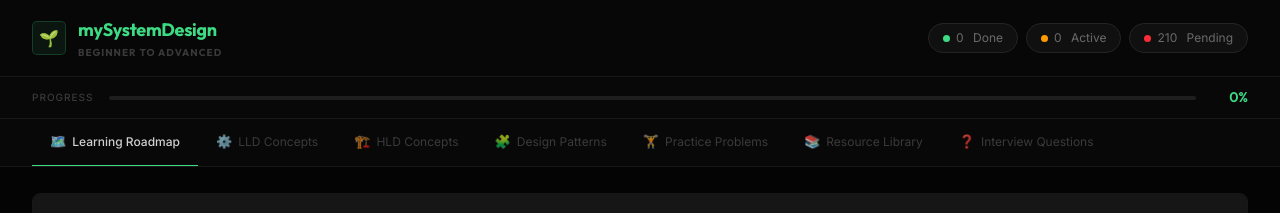
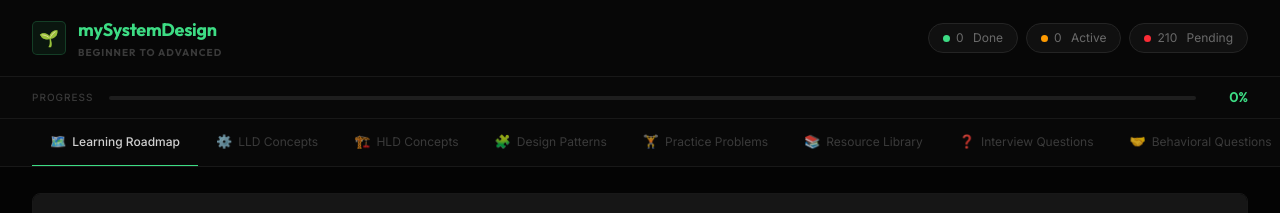
Before and after one commit to Ankit-cs/rd, a Next.js app in the folder lldSheet/: page / in a window 1280 px wide. Shown: the top 213 px of the page. Built offline with nearby package versions, Linux system fonts and the light colour scheme.

Commit message:
update tabs

```diff
--- a/lldSheet/src/components/TabsNav.tsx
+++ b/lldSheet/src/components/TabsNav.tsx
@@ -60,6 +60,18 @@ export default function TabsNav({ activeTab, setActiveTab }: TabsNavProps) {
       >
         <span className={styles.tabIco}>❓</span> Interview Questions
       </div>
+      <div
+        className={`${styles.tabBase} ${activeTab === 'behavioral' ? styles.tabState.active : styles.tabState.inactive}`}
+        onClick={() => setActiveTab('behavioral')}
+      >
+        <span className={styles.tabIco}>🤝</span> Behavioral Questions
+      </div>
+      <div
+        className={`${styles.tabBase} ${activeTab === 'engineering_blogs' ? styles.tabState.active : styles.tabState.inactive}`}
+        onClick={() => setActiveTab('engineering_blogs')}
+      >
+        <span className={styles.tabIco}>💻</span> Engineering Blogs
+      </div>
     </nav>
   );
 }
```
